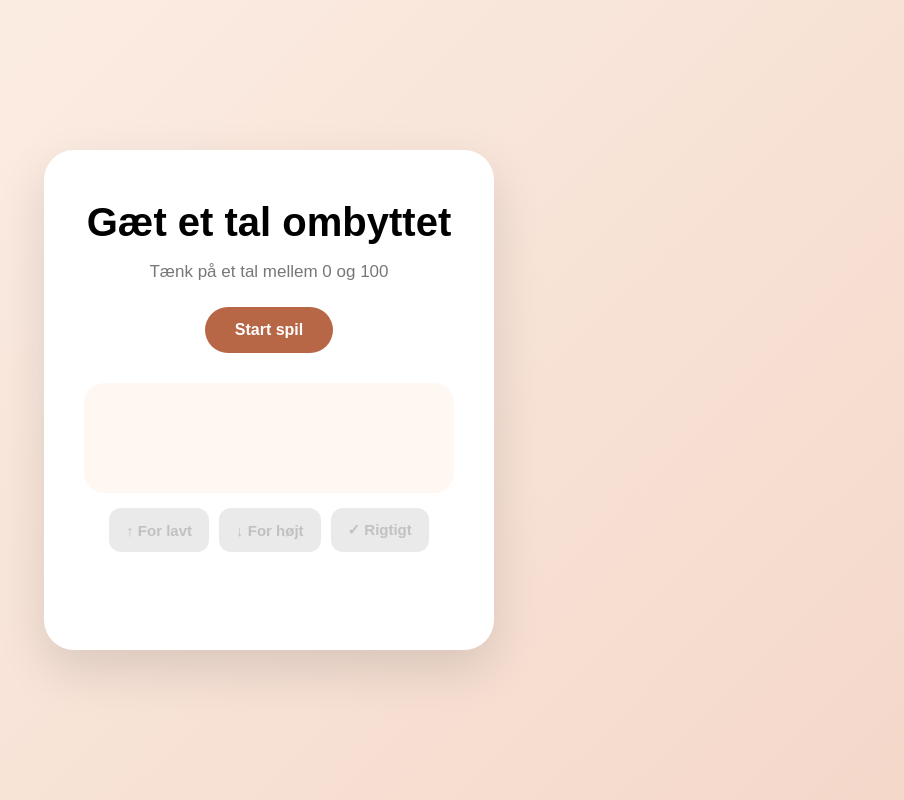
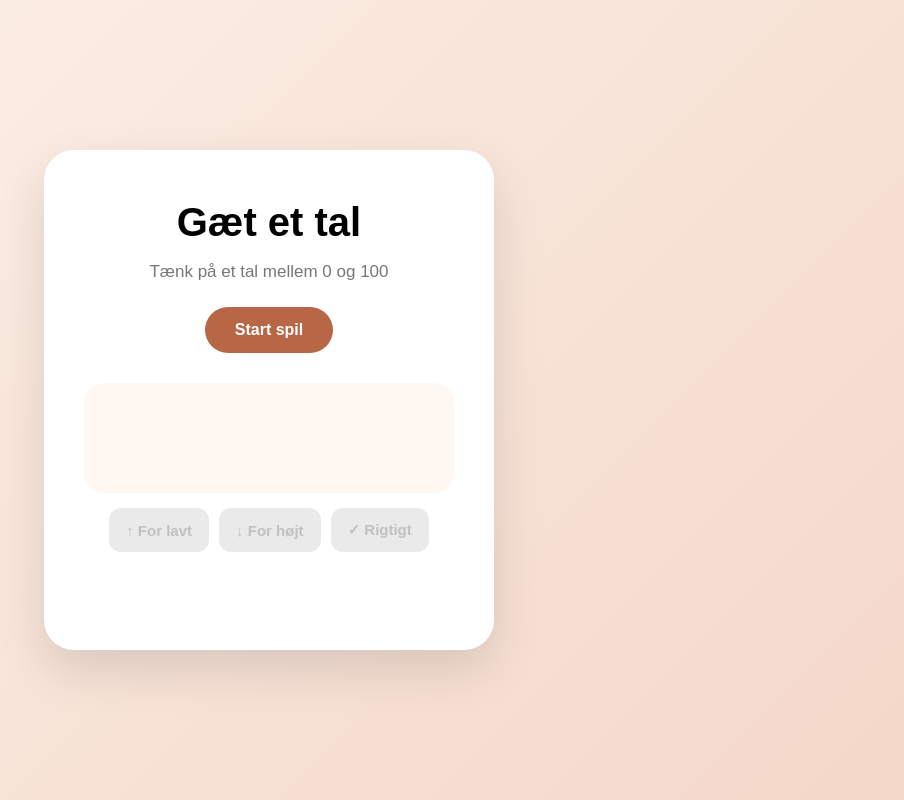
Before and after one commit to katrinebruhn/exercises, a plain HTML site: page gaet-et-tal-ombyttet/index.html in a window 1280 px wide. Shown: the whole page, without its empty margins (371-1275 px from the left). Drawn offline with Linux system fonts and the light colour scheme.

Commit message:
Gæt et tal ombyttet

```diff
--- a/gaet-et-tal-ombyttet/index.html
+++ b/gaet-et-tal-ombyttet/index.html
@@ -3,7 +3,7 @@
   <head>
     <meta charset="UTF-8" />
     <meta name="viewport" content="width=device-width, initial-scale=1.0" />
-    <title>Gæt et tal</title>
+    <title>Gæt et tal ombyttet</title>
     <link rel="stylesheet" href="style.css" />
     <!-- defer gør at HTML'en indlæses før JavaScript køres -->
     <script src="script.js" defer></script>
@@ -13,7 +13,7 @@
     <!-- Indeholder hele spillet -->
     <main class="game-card">
       <!-- Spillets overskrift -->
-      <h1>Gæt et tal ombyttet</h1>
+      <h1>Gæt et tal</h1>
 
       <!-- Forklarer brugeren hvad de skal gøre -->
       <p class="intro">Tænk på et tal mellem 0 og 100</p>
```
